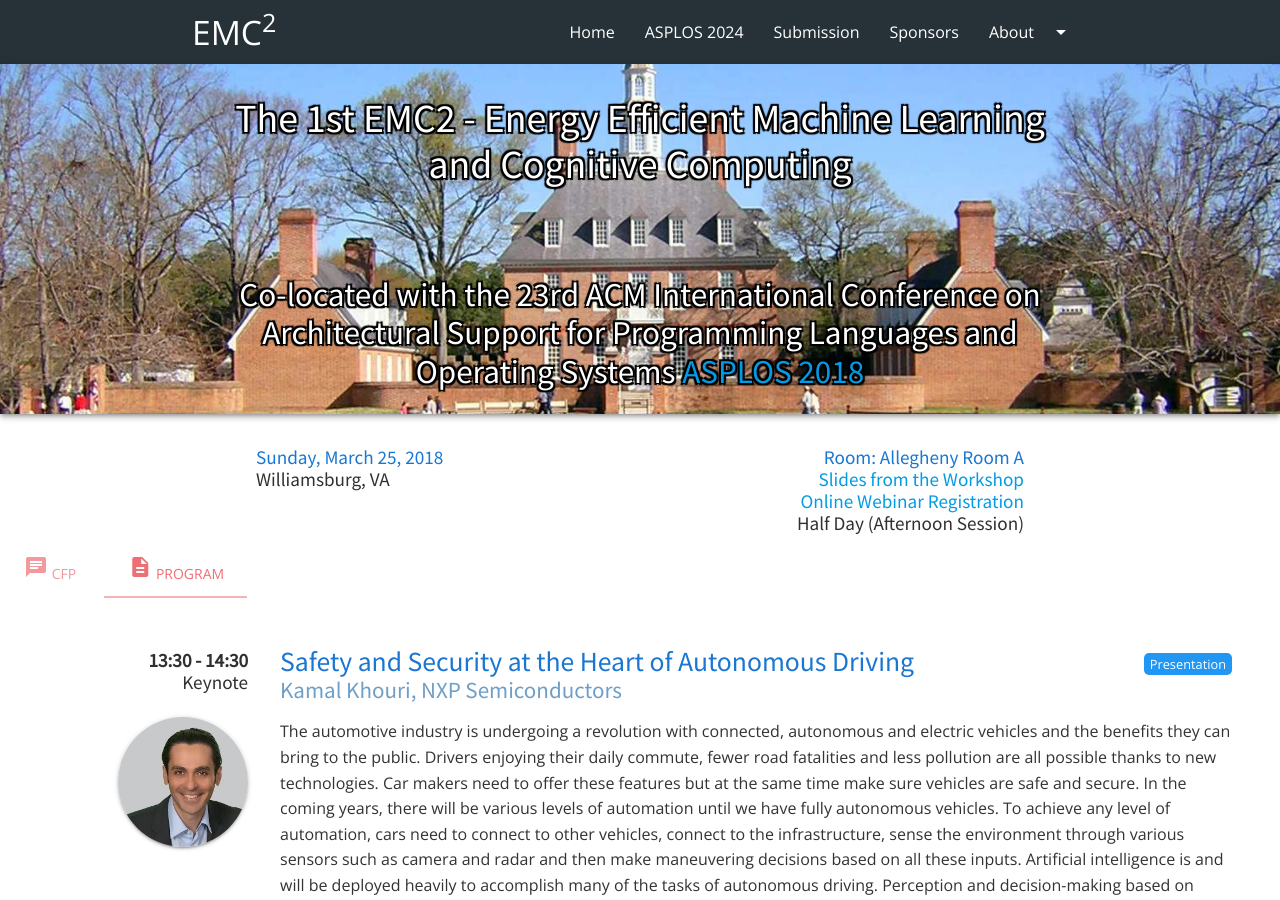
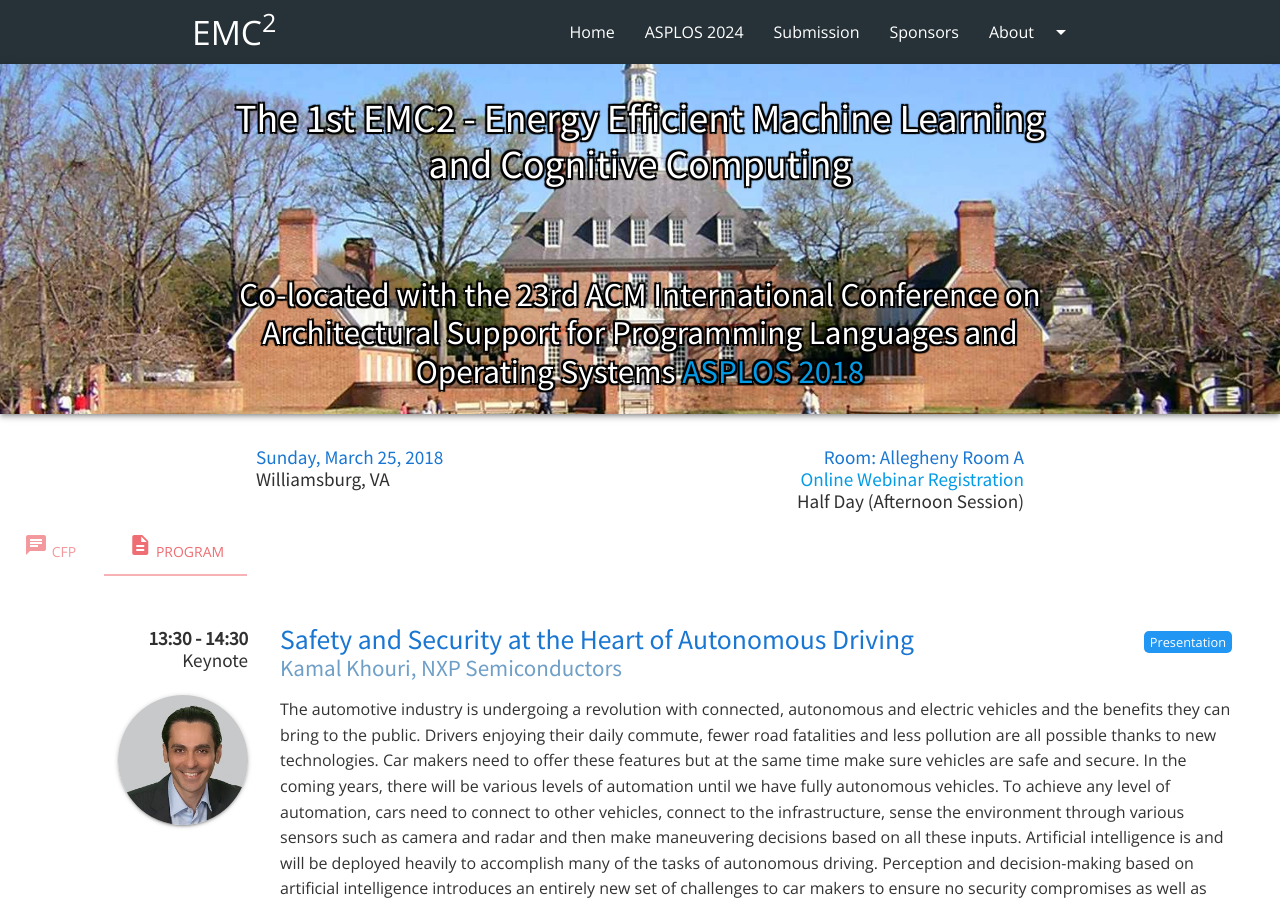
Before and after one commit to mgoldfar/emc2-web, a Jekyll site: the page built from _editions/1-asplos-18.html, in a window 1280 px wide and 900 px high. Built offline with Jekyll 4.4.1, drawn with Linux system fonts in a browser that asks for light colours.

Commit message:
Update edition-page.html

```diff
--- a/_layouts/edition-page.html
+++ b/_layouts/edition-page.html
@@ -44,8 +44,6 @@
         </div>
         <div class="ed-grid-item-header-meta-right">
             <h5 class="dark-primary" style="margin: 0;">Room: {{ page.event_room }}</h5>
-	    <h5 class="dark-primary" style="margin: 0;"><a href="{{ page.online_link }}"
-		    target="_blank"><span style="white-space: nowrap;">Slides from the Workshop</span></a></h5>
 	    <h5 class="dark-primary" style="margin: 0;"><a href="{{ page.webinar_link }}"
 		    target="_blank"><span style="white-space: nowrap;">Online Webinar Registration</span></a></h5>
             <h5 class="primary-text" style="margin: 0;">{{ event_session_header }}</h5>
```
